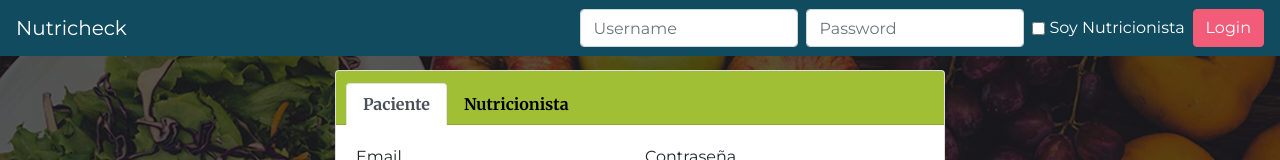
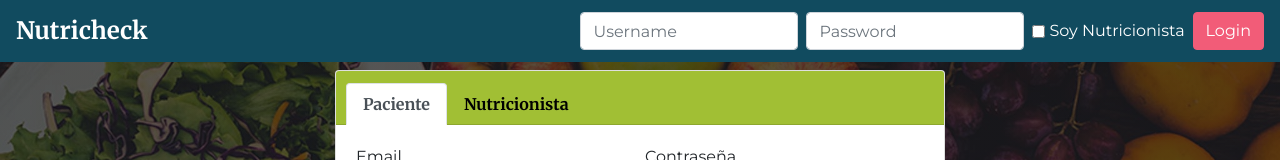
Before and after one commit to sarabepu/NutriCheck, a React (Create React App) app in the folder front/: page / in a window 1280 px wide. Shown: the top 160 px of the page. Built offline with nearby package versions, Linux system fonts and the light colour scheme; no server answers.

Commit message:
font match

```diff
--- a/front/src/App.css
+++ b/front/src/App.css
@@ -14,7 +14,9 @@
 {
   font-family: 'Merriweather', serif !important;
 }
-
+.logo{
+  font-size: 1.5rem;
+}
 body{
   font-family: 'Montserrat', sans-serif;
 }
--- a/front/src/components/Navbar.jsx
+++ b/front/src/components/Navbar.jsx
@@ -11,7 +11,7 @@ function NavBar(props) {
   return (
     <>
       <Navbar expand="lg" fixed="top" id="navbar-principal">
-        <Navbar.Brand className="white-text" href="/">
+        <Navbar.Brand className="white-text logo font-match" href="/">
           Nutricheck
         </Navbar.Brand>
         <Navbar.Toggle aria-controls="basic-navbar-nav" />
```
